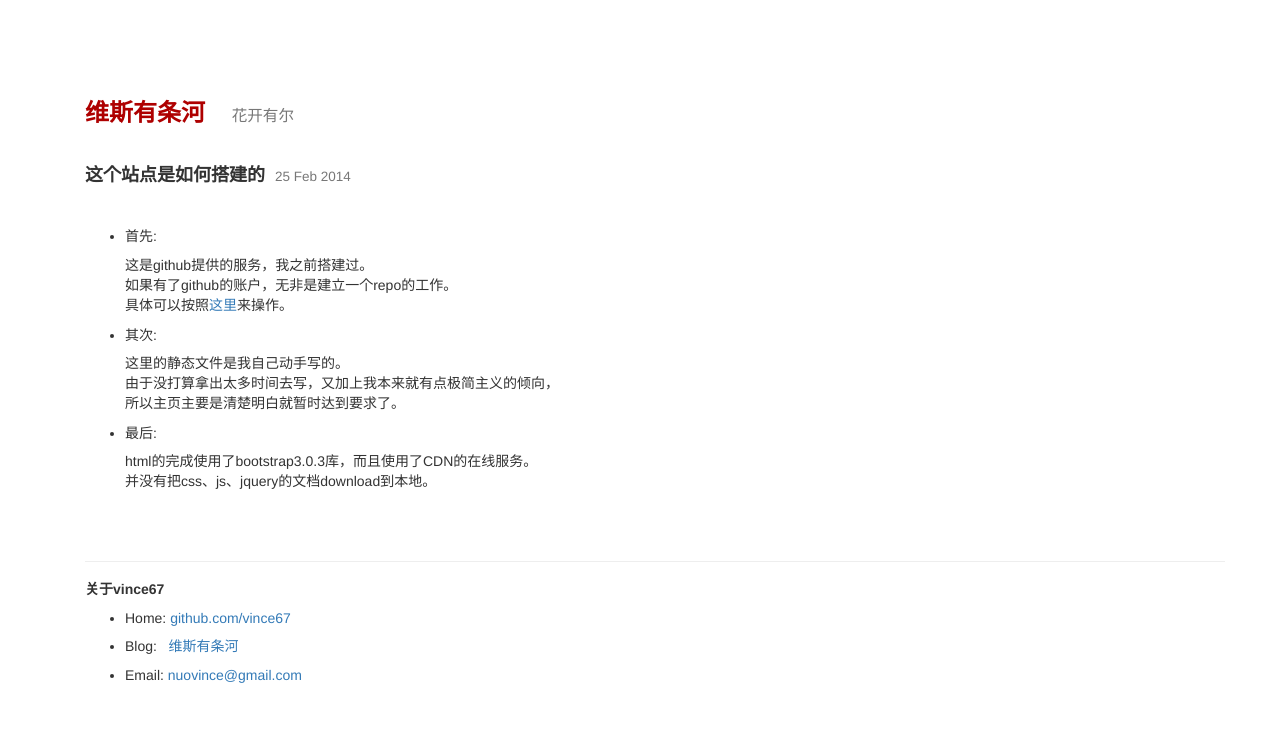
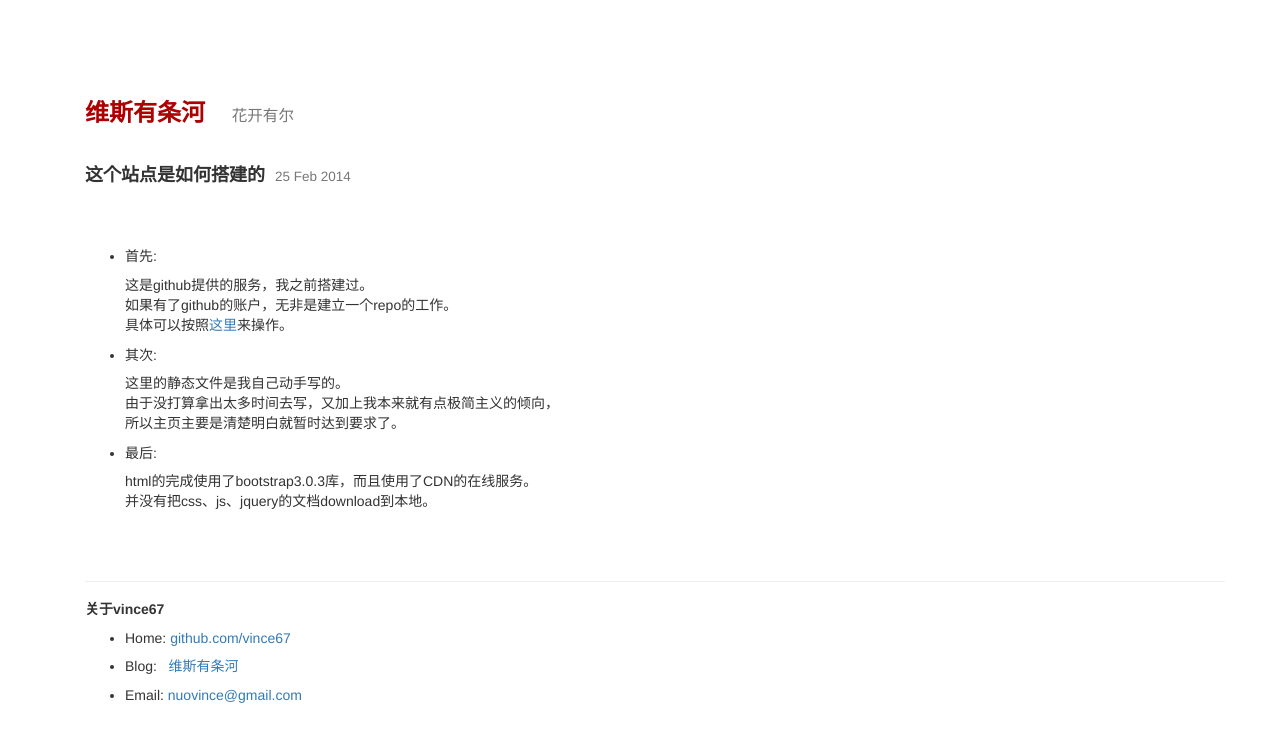
Before and after one commit to vince67/vince67.github.io, a Jekyll site: the page built from _posts/2014-02-25-how_to_build_this_site.html, in a window 1280 px wide. Shown: the top 742 px of the page. Built offline with Jekyll 4.4.1, drawn with Linux system fonts in a browser that asks for light colours; nearby versions of some CDN libraries.

Commit message:
Update 2014-02-25-how_to_build_this_site.html

```diff
--- a/_posts/2014-02-25-how_to_build_this_site.html
+++ b/_posts/2014-02-25-how_to_build_this_site.html
@@ -3,7 +3,7 @@
     title: 这个站点是如何搭建的
 ---
 
-<h4><strong>{{ page.title }}</strong>&nbsp;&nbsp;<small>{{ page.date | date_to_string }}</small></h4>
+<h4><strong>{{ page.title }}</strong>&nbsp;&nbsp;<small>{{ page.date | date_to_string }}</small></h4><br />
     <br />
     <ul>
         <li><h5>首先:</h5></li>
```
